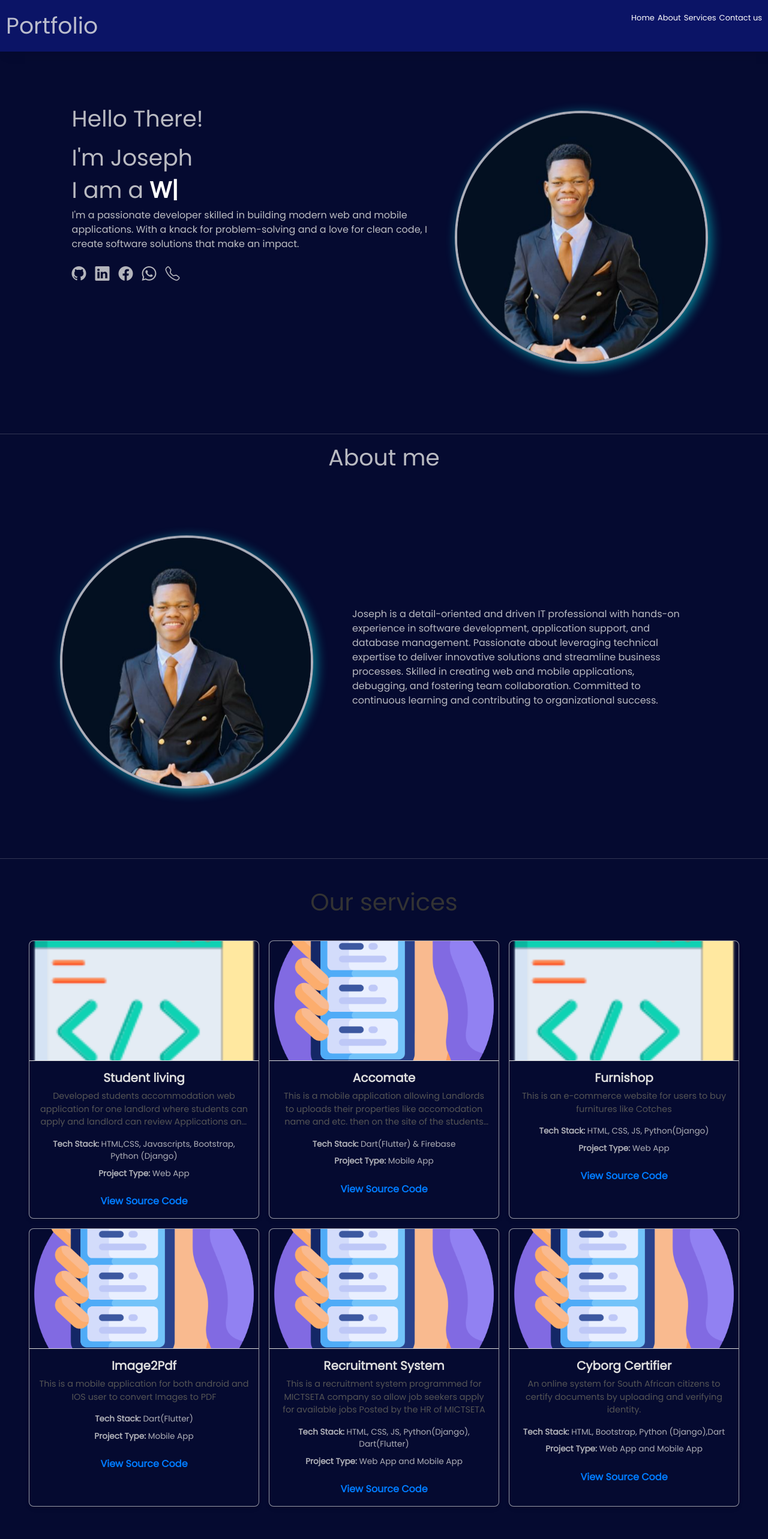
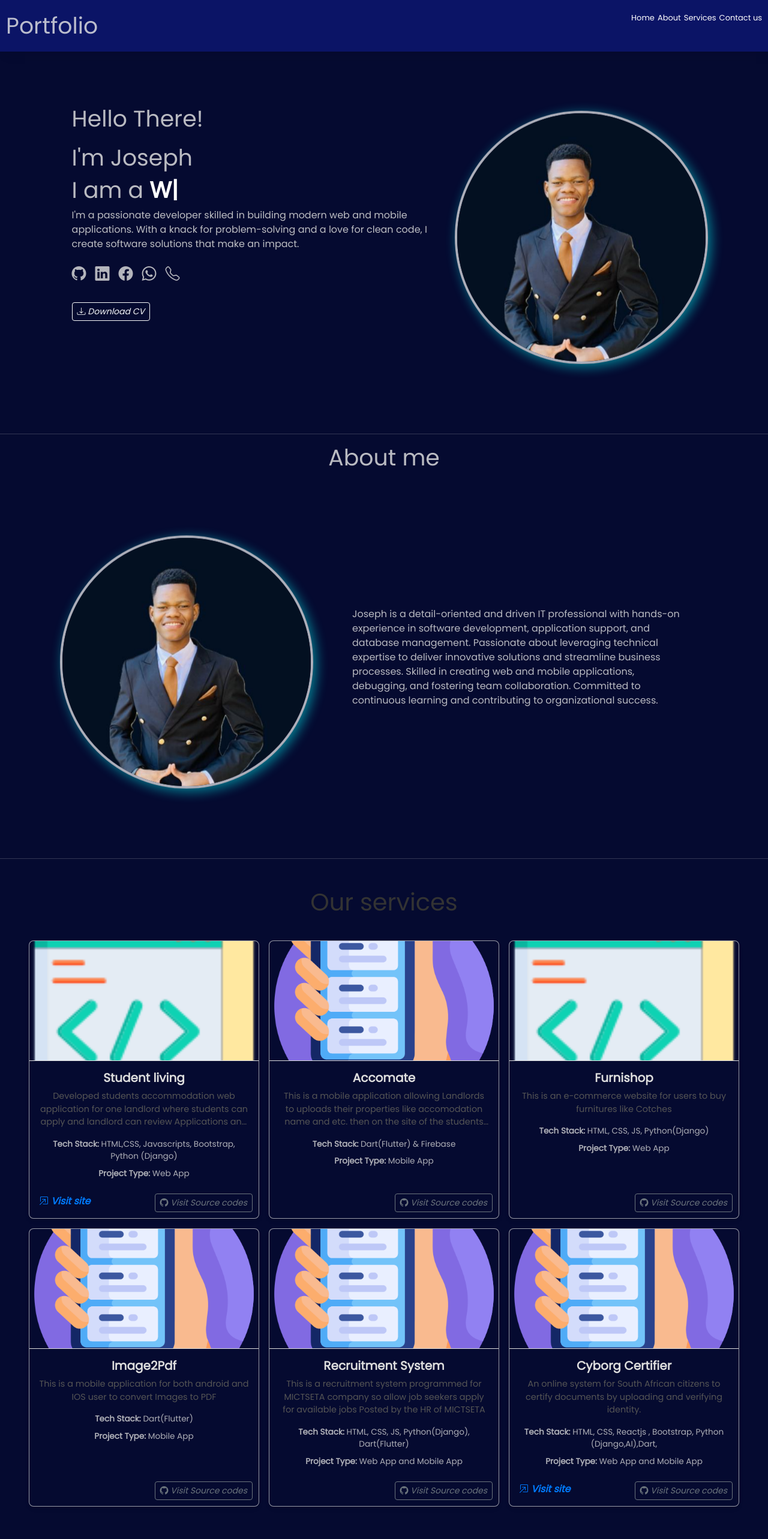
Before and after one commit to ICTPass2002kgao/Portfolio, a React (Vite) app: page / in a window 1280 px wide. Shown: the top 2566 px of the page at 60% size. Built offline with nearby package versions, Linux system fonts and the light colour scheme.

Commit message:
updated the portfolio by adding the latest updated resume

```diff
--- a/src/Components/Card.jsx
+++ b/src/Components/Card.jsx
@@ -34,24 +34,27 @@ const Card = (props) => {
           <p className="card-projectType">
             <strong>Project Type:</strong> {props.projectType}
           </p>
+          <div className="link_buttons">
+
+          {props.Url && (<a
+            href={props.Url}
+            target="_blank"
+            rel="noopener noreferrer"
+            className="card-link"
+          >
+           <i className="bi bi-box-arrow-in-up-right"> Visit site</i>
+          </a>
+)}
           <a
             href={props.sourceCodes}
             target="_blank"
             rel="noopener noreferrer"
-            className="card-link"
-          >
-            View Source Code
-          </a>
-          {props.Url && (
-          <a
-            href={props.Url}
-            target="_blank"
-            rel="noopener noreferrer"
             className="btn btn-outline-secondary btn-sm card-url-icon position-absolute"
           >
-            <i className="bi bi-box-arrow-up-right"> visit</i>
+            <i className="bi bi-github"> Visit Source codes</i>
           </a>
-        )}
+
+          </div>
         </div>
       </div>
     );
--- a/src/Navbar-Components/Home.jsx
+++ b/src/Navbar-Components/Home.jsx
@@ -8,6 +8,7 @@ import About from "./About";
 import Services from "./Services";
 import Contact from "./Contact";
 import Footer from "./Footer";
+import resume from "../assets/Mthimkhulu Kgaogelo resume.pdf"
 
 const Home = () => {
   const el = React.useRef(null);
@@ -54,6 +55,7 @@ const sr = ScrollReveal({
           software solutions that make an impact.
         </p>
 
+
         <div className="social-icons">
           <a
             href="https://github.com/ICTPass2002kgao/"
@@ -70,7 +72,7 @@ const sr = ScrollReveal({
             <i className="bi bi-linkedin"></i>
           </a>
           <a
-            href="https://facebook.com/kgaogelo-mthimkhulu"
+            href="https://www.facebook.com/profile.php?id=100073118885417"
             target="_blank"
             rel="noopener noreferrer"
           >
@@ -91,6 +93,15 @@ const sr = ScrollReveal({
             <i className="bi bi-telephone"></i>
           </a>
         </div>
+        <br />
+        <a
+            href={resume}
+            target="_blank"
+            rel="noopener noreferrer"
+            className="btn btn-outline-light btn-sm card-url-icon"
+          >
+            <i className="bi bi-download"> Download CV</i>
+          </a>
       </div>
 
       <div className="image-container">
--- a/src/Navbar-Components/Services.jsx
+++ b/src/Navbar-Components/Services.jsx
@@ -82,10 +82,10 @@ const Services = () => {
       title: "Cyborg Certifier",
       description: `An online system for South African citizens to certify
                         documents by uploading and verifying identity.`,
-      techStack: `HTML, Bootstrap, Python (Django),Dart`,
+      techStack: `HTML, CSS, Reactjs , Bootstrap, Python (Django,AI),Dart,`,
       projectType: "Web App and Mobile App",
       sourceCodes: "https://github.com/Robotic-hub/Robotic-hub.git",
-      Url: "https://cyborgcertifier-production.up.railway.app/",
+      Url: "https://cyborg-certify.netlify.app/",
     },
   ];
    useEffect(() => {
@@ -119,6 +119,6 @@ const Services = () => {
       </div>
     </div>
   );
-};
+}
 
 export default Services;
--- a/src/index.css
+++ b/src/index.css
@@ -265,10 +265,14 @@ nav ul li a:hover {
 .card-link:hover {
   text-decoration: underline;
 }
+.link_buttons{
+  display: flex;
+  flex-direction: row;
+  justify-content: space-between;
+}
 .card-url-icon {
   bottom: 10px;
   right: 10px;
-  opacity: 0;
   transition: opacity 0.3s ease, visibility 0.3s ease;
 }
 .card:hover .card-url-icon {
```
Also changed, not shown: 1 other file (tests, documents, lock files or other folders).
